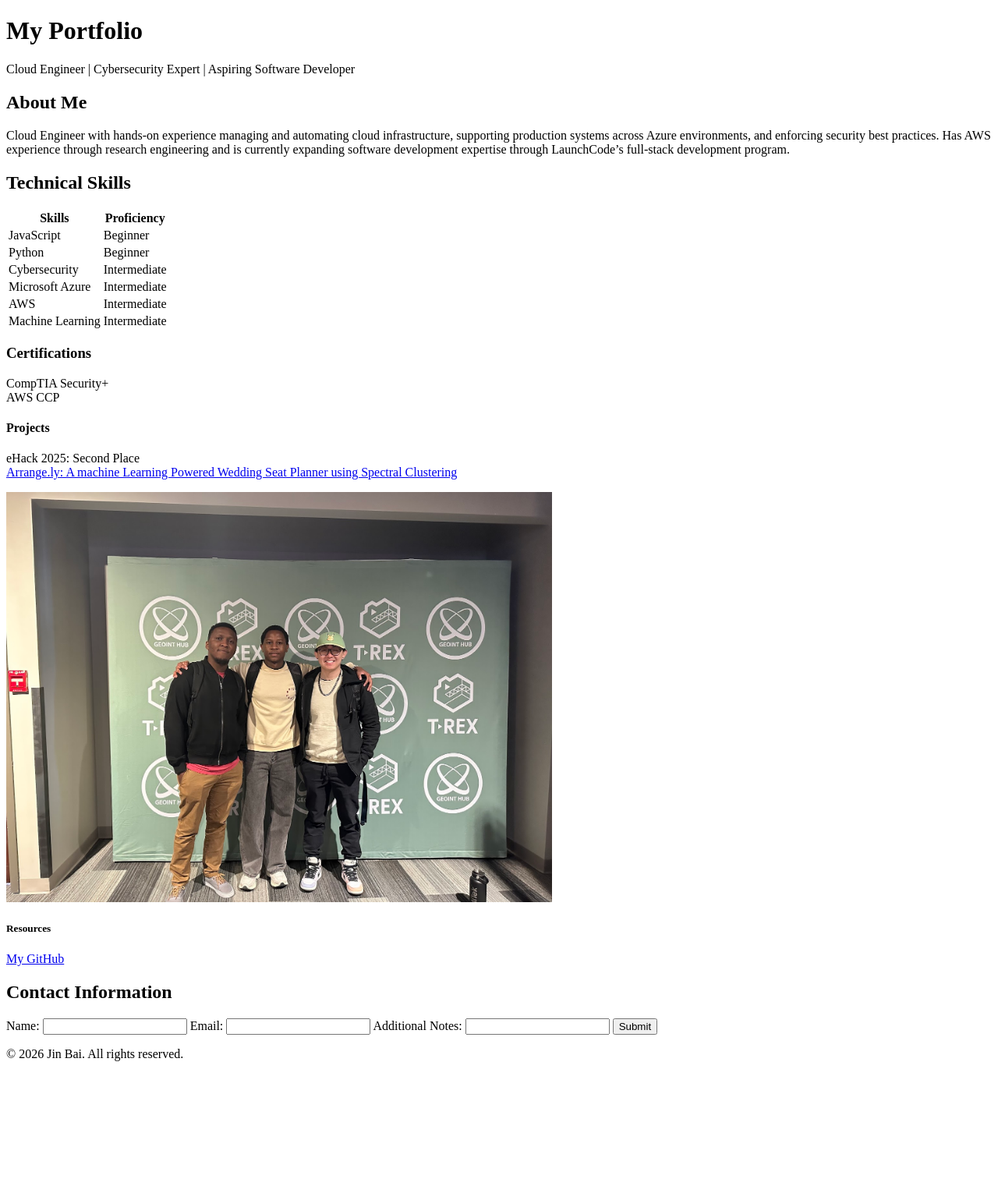
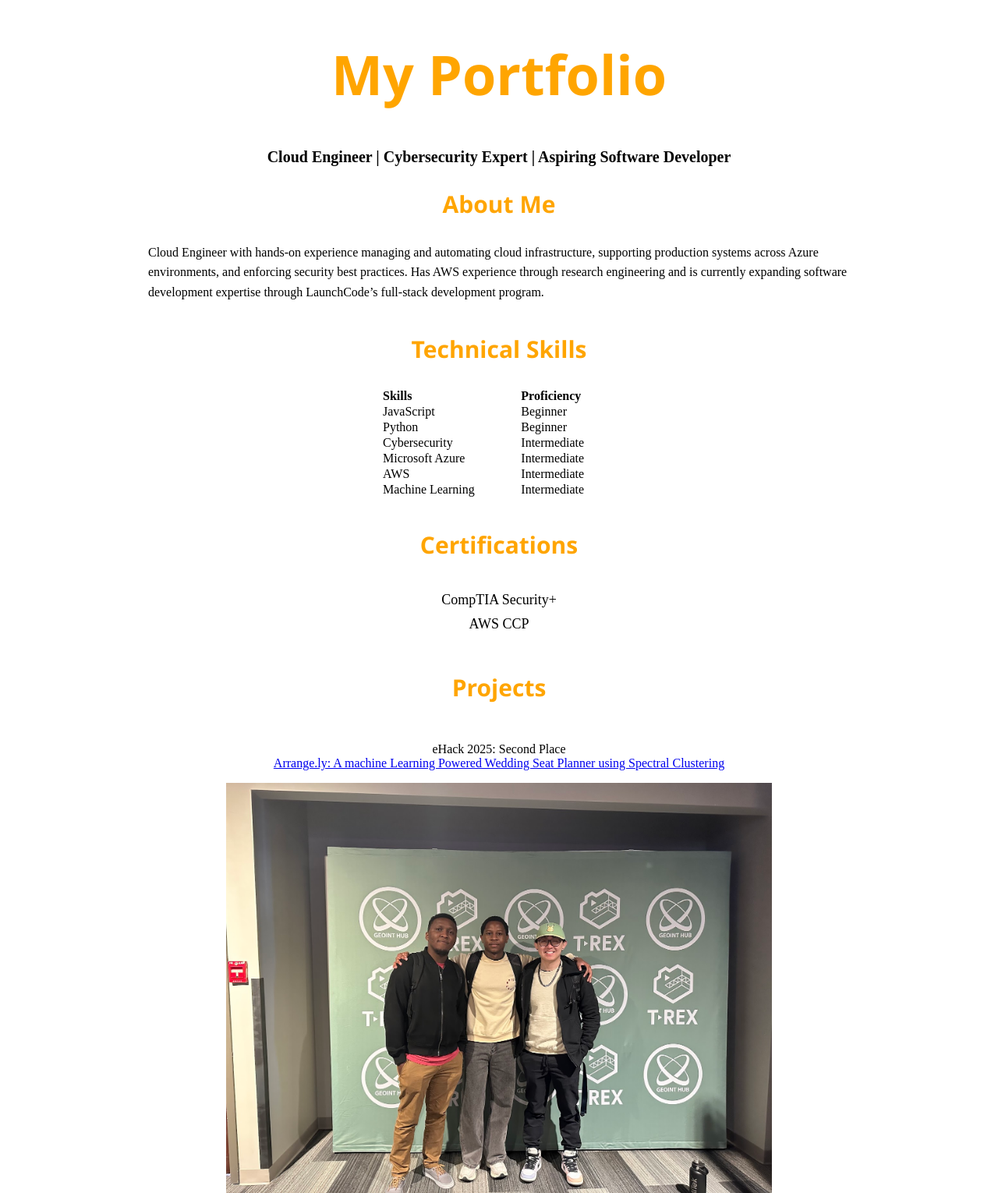
Before and after one commit to ElsieElsevier/practice-portfolio-page-jin-b, a plain HTML site: page index.html in a window 1280 px wide. Shown: the top 1530 px of the page at 78% size. Before the commit the page ends 1377 px from the top, so only its background shows below. Drawn offline with Linux system fonts and the light colour scheme.

Commit message:
Added external style.css file. Applied basic CSS styles

```diff
--- a/index.html
+++ b/index.html
@@ -3,26 +3,27 @@
 <head>
     <meta charset="UTF-8">
     <meta name="viewport" content="width=device-width, initial-scale=1.0">
+    <link rel="stylesheet" href="./style.css">
     <title>Jin's Professional Portfolio</title>
 </head>
 <body>
 
-<header>
+<header  class="title">
     <h1>My Portfolio</h1>
     <p>
-        Cloud Engineer &#124; Cybersecurity Expert &#124; Aspiring Software Developer
+        <strong>Cloud Engineer &#124; Cybersecurity Expert &#124; Aspiring Software Developer</strong>
     </p>
 </header>
 
 <main>
-    <section>
+    <section class="about-me">
         <h2>About Me</h2>
         <p>
             Cloud Engineer with hands-on experience managing and automating cloud infrastructure, supporting production systems across Azure environments, and enforcing security best practices. Has AWS experience through research engineering and is currently expanding software development expertise through LaunchCode’s full-stack development program.
         </p>
     </section>
-    <section>
-        <h2>Technical Skills</h2>
+    <section class="skills">
+        <h3>Technical Skills</h3>
         <table>
             <tr>
                 <th>Skills</th>
@@ -55,26 +56,29 @@
         </table>
     </section>
 
-    <section>
-        <h3>Certifications</h3>
-        <p>CompTIA Security+<br>AWS CCP</p>
+    <section class="certifications">
+        <h4>Certifications</h4>
+        <ul>
+            <li>CompTIA Security+</li>
+            <li>AWS CCP</li>
+        </ul>
     </section>
 
-    <section>
-        <h4>Projects</h4>
+    <section class="projects">
+        <h5>Projects</h5>
         <p>eHack 2025: Second Place<br><a href="https://github.com/ElsieElsevier/arrange.ly-spectral-clustering">Arrange.ly: A machine Learning Powered Wedding Seat Planner using Spectral Clustering</a></p>
         <img src="./images/IMG_8001.jpg"
              alt="Arrange.ly eHack Second Place Team"
              width="700">
     </section>
 
-    <section>
-        <h5>Resources</h5>
+    <section class="resources">
+        <h6>Resources</h6>
         <a href="https://github.com/ElsieElsevier">My GitHub</a>
     </section>
 
-    <section>
-        <h2>Contact Information</h2>
+    <section class="contact-info">
+        <h7>Contact Information</h7>
         <form>
             <label for="name">Name:</label>
             <input type="text" id="name" name="name" required>
--- /dev/null
+++ b/style.css
@@ -0,0 +1,70 @@
+h1, h2, h3, h4, h5, h6 {
+    font-family:'Segoe UI', Tahoma, Geneva, Verdana, sans-serif;
+    color: orange;
+    font-size: 30px;
+    text-align: center;
+}
+
+h1 {
+    font-size: 70px;
+    text-align: center;
+}
+
+.title {
+    font-size: 20px;
+    text-align: center;
+}
+
+.about-me {
+    max-width: 900px;
+    margin: 0 auto;
+    line-height: 1.6;
+}
+
+.skills {
+    text-align: center;
+    margin: 40px auto;
+}
+
+.skills table {
+    margin: 0 auto;
+    border-collapse: collapse;
+    width: 300px;
+    max-width: 100%;
+    text-align: left;
+}
+
+.certifications {
+    text-align: center;
+    font-size: 18px;
+    margin: 40px auto;
+}
+
+.certifications ul {
+    list-style: none;
+    padding: 0;
+}
+
+.certifications li {
+    margin: 10px;
+    font-size: 18px;
+}
+
+.projects {
+    text-align: center;
+}
+
+.resources {
+    text-align: center;
+    margin-bottom: 80px;
+
+}
+
+.resources h2 {
+    margin-bottom: 10px;
+}
+
+.contact-info {
+    font-size: 20px;
+    text-align: center;
+}
```
